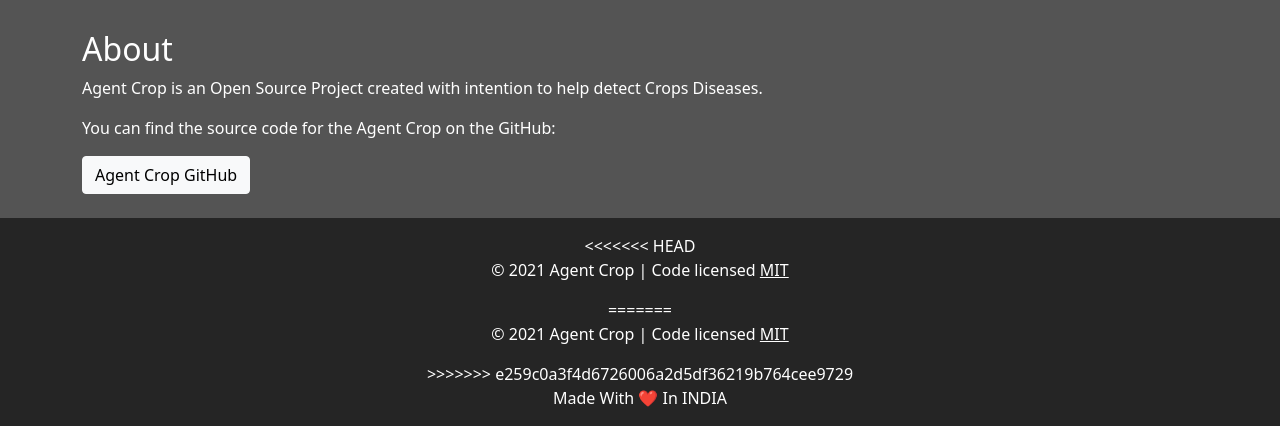
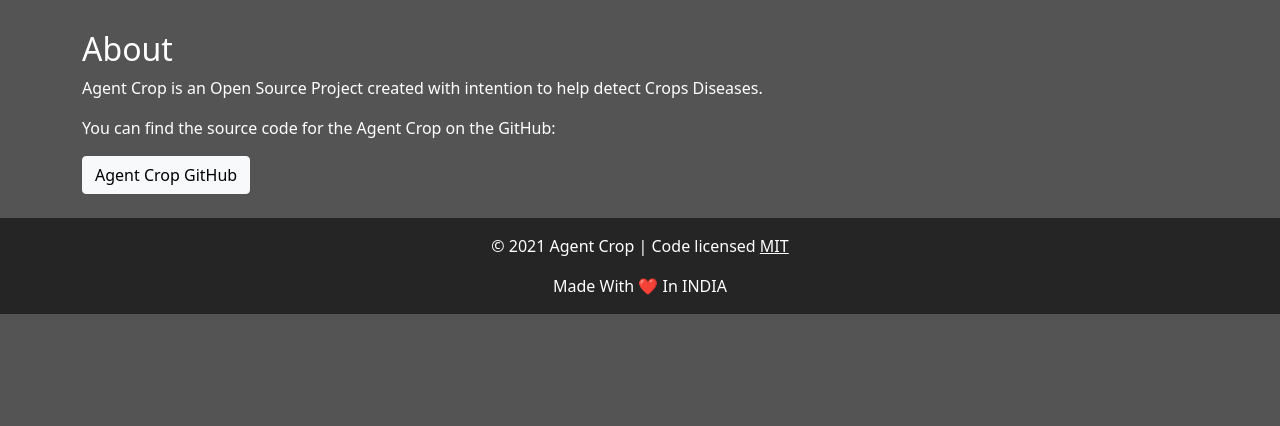
Before and after one commit to Sahilbhagat84/KisanSevaa, a Flask app: page / in a window 1280 px wide. Shown: the part 1739-2165 px from the top of the page. After the commit the page ends 2053 px from the top, so only its background shows below. Run offline with Flask 2, Linux system fonts and the light colour scheme.

Commit message:
branch fixes

```diff
--- a/templates/base.html
+++ b/templates/base.html
@@ -227,11 +227,7 @@
         </main>
         <footer class="nav-color mt-auto text-center footer py-3 mb-0">
             <div class="container">
-<<<<<<< HEAD
                 <p>© 2021 Agent Crop | Code licensed <a href="https://github.com/Aashrut/Agent-Crop/blob/master/LICENSE" target="_blank" style="color: white;">MIT</a></p>
-=======
-                <p>© 2021 Agent Crop | Code licensed <a href="https://github.com/Aashrut/Agent-Crop/blob/main/LICENSE" target="_blank" style="color: white;">MIT</a></p>
->>>>>>> e259c0a3f4d6726006a2d5df36219b764cee9729
                 <p class="mb-0">Made With ❤️ In INDIA</p>
             </div>
         </footer>
```
